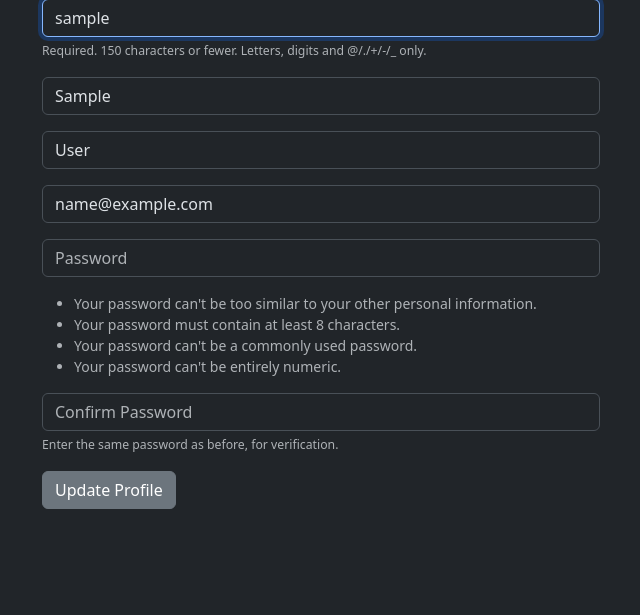
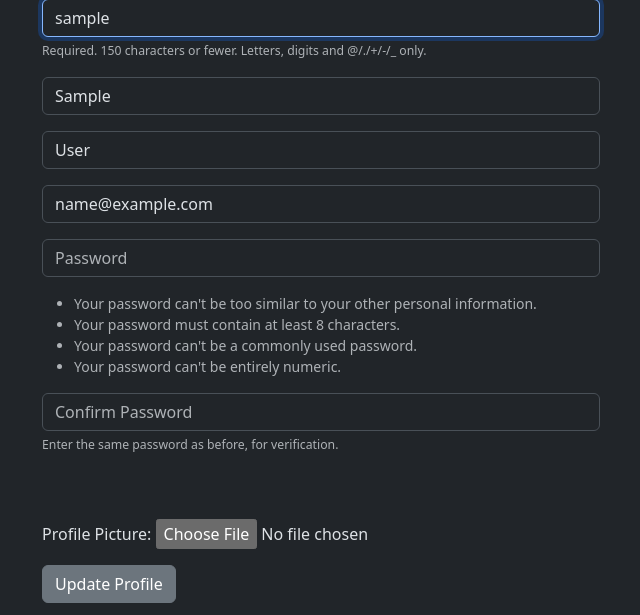
Before and after one commit to adesmarais944/redsky, a Django app: page /update_user/ in a window 1280 px wide. Shown: the part 185-800 px from the top of the page, without its empty margins (319-959 px from the left). Run offline with Django 5.2, Linux system fonts and the light colour scheme; the visitor is signed in with stand-in values (Sample User, id 1); data comes from the database, SQL or seed files in the repository.

Commit message:
added image upload functionality to update_user page

```diff
--- a/social/redsky/forms.py
+++ b/social/redsky/forms.py
@@ -1,7 +1,15 @@
 from django import forms
-from .models import Chirp
+from .models import Chirp, Profile
 from django.contrib.auth.forms import UserCreationForm
 from django.contrib.auth.models import User
+
+# Profile "extras" form
+class ProfilePicForm(forms.ModelForm):
+    profile_image = forms.ImageField(label="Profile Picture")
+
+    class Meta:
+        model = Profile
+        fields =('profile_image', )
 
 class ChirpForm(forms.ModelForm):
     body = forms.CharField(required=True,
--- a/social/redsky/templates/update_user.html
+++ b/social/redsky/templates/update_user.html
@@ -2,9 +2,10 @@
 {% block content %}
 <div class="col-md-6 offset-md-3">
     <h1>Update User</h1></br>
-    <form method="POST" action="">
+    <form method="POST" action="" enctype="multipart/form-data">
         {% csrf_token %}
-        {{ form.as_p }}
+        {{ user_form.as_p }}</br></br>
+        {{ profile_form.as_p }}
         <button type="submit" class="btn btn-secondary">Update Profile</button>
     </form>
 </div>
--- a/social/redsky/views.py
+++ b/social/redsky/views.py
@@ -1,7 +1,7 @@
 from django.shortcuts import render, redirect
 from django.contrib import messages
 from .models import Profile, Chirp
-from .forms import ChirpForm, SignUpForm
+from .forms import ChirpForm, SignUpForm, ProfilePicForm
 from django.contrib.auth import authenticate, login, logout
 from django.contrib.auth.forms import UserCreationForm
 from django.contrib.auth.models import User
@@ -94,13 +94,17 @@ def register_user(request):
 def update_user(request):
     if request.user.is_authenticated:
         current_user = User.objects.get(id=request.user.id)
-        form = SignUpForm(request.POST or None, instance=current_user)
-        if form.is_valid():
-            form.save()
+        profile_user = Profile.objects.get(user__id=request.user.id)
+        # Get forms
+        user_form = SignUpForm(request.POST or None, request.FILES or None, instance=current_user)
+        profile_form = ProfilePicForm(request.POST or None, request.FILES or None, instance=profile_user)
+        if user_form.is_valid() and profile_form.is_valid:
+            user_form.save()
+            profile_form.save()
             login(request, current_user)
             messages.success(request, ('Your profile has been updated.'))
             return redirect('home')
-        return render(request, 'update_user.html', {"form":form})
+        return render(request, 'update_user.html', {"user_form":user_form, "profile_form":profile_form})
     else:
         messages.success(request, ('You must be logged in to view this page.'))
         return redirect('home')
```
